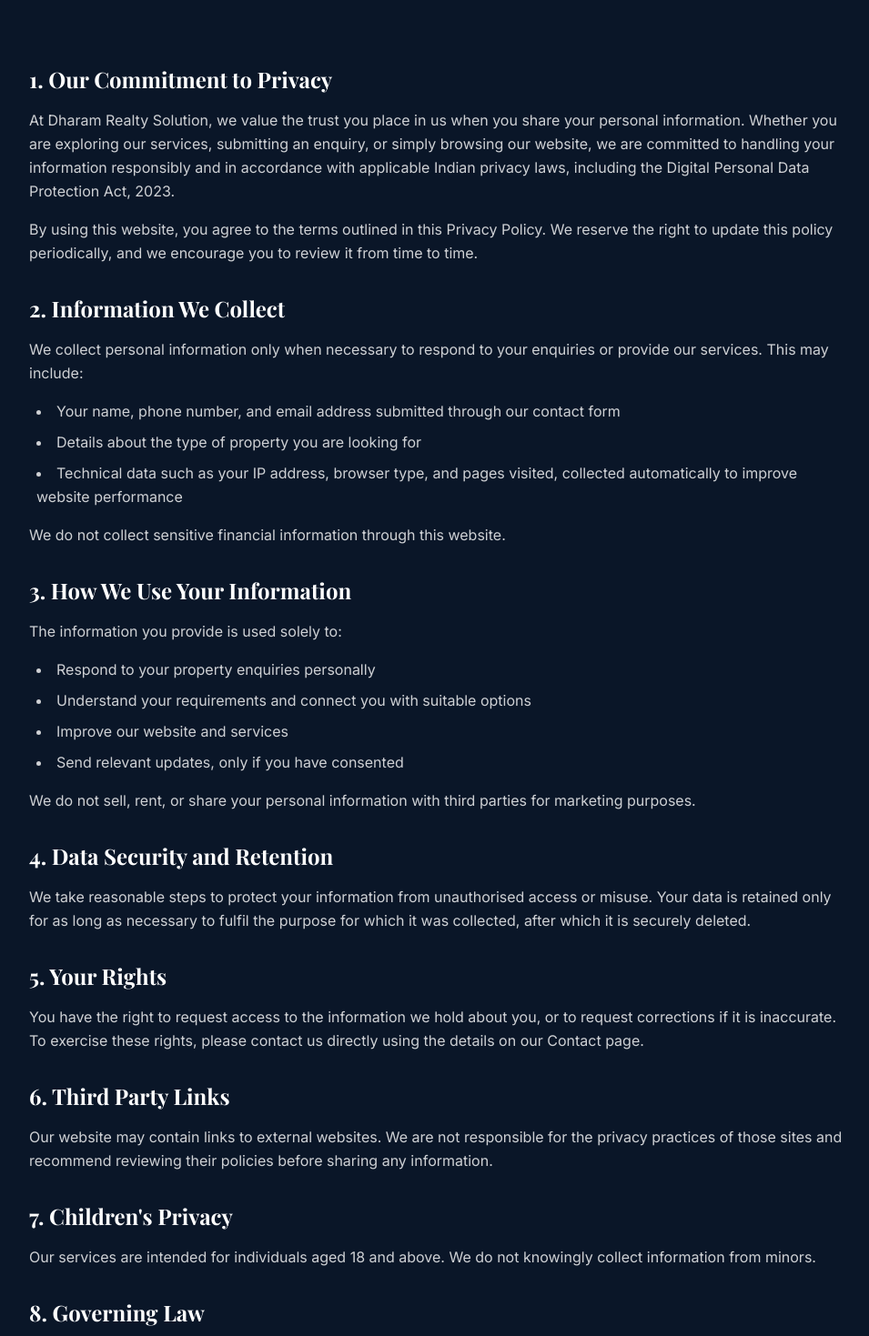
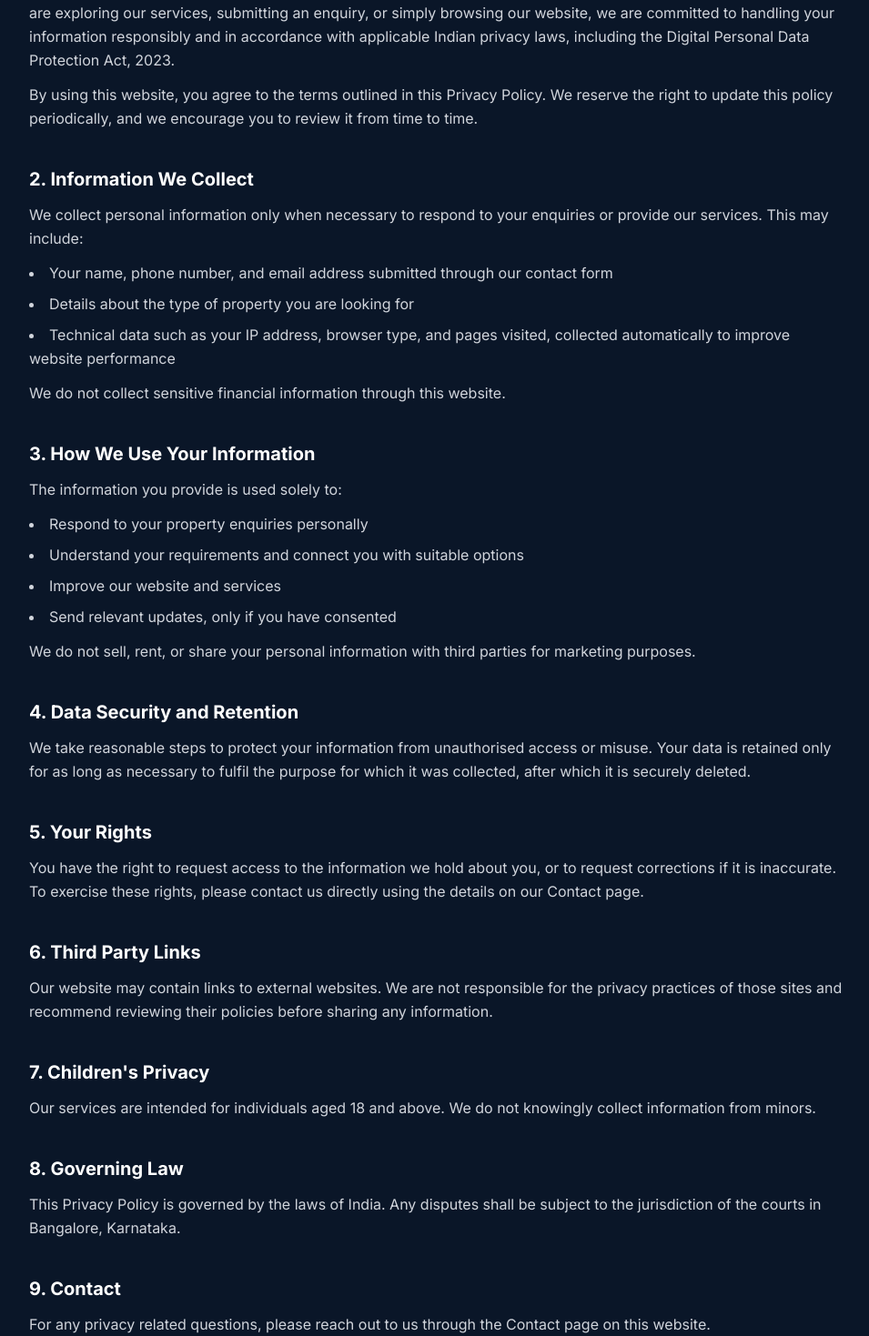
Before and after one commit to jatinjatin05159-pixel/dharamrealtysolutions, a Next.js app in the folder extracted/: page /privacy in a window 1280 px wide. Shown: the part 321-1790 px from the top of the page at 91% size, without its empty margins (160-1115 px from the left). Built offline with nearby package versions, Linux system fonts and the light colour scheme; a web font is replaced by a local one.

Commit message:
Update page.tsx

```diff
--- a/extracted/app/privacy/page.tsx
+++ b/extracted/app/privacy/page.tsx
@@ -1,116 +1,84 @@
-import { Navbar } from "@/components/navbar"
-import { Footer } from "@/components/footer"
+import { Navbar } from "@/components/navbar";
+import { Footer } from "@/components/footer";
 
 export default function PrivacyPage() {
   return (
     <main className="min-h-screen bg-[#0a1628]">
       <Navbar />
-
-      {/* Hero Section */}
-      <section className="pt-32 pb-12 md:pt-40 md:pb-16">
+      <section className="pt-32 pb-16">
         <div className="container mx-auto px-4">
           <div className="max-w-4xl mx-auto">
-            <h1 className="text-4xl md:text-5xl font-bold text-white font-serif mb-4">
+            <h1 className="text-4xl font-bold text-white font-serif mb-4">
               Privacy Policy
             </h1>
-            <p className="text-white/60">Effective Date: 1st May 2026</p>
-          </div>
-        </div>
-      </section>
+            <p className="text-[#c9a84c] mb-12">Effective Date: 1st May 2026</p>
 
-      {/* Content Section */}
-      <section className="py-12 md:py-20">
-        <div className="container mx-auto px-4">
-          <div className="max-w-4xl mx-auto space-y-8 text-white/80 leading-relaxed">
+            <div className="space-y-10 text-gray-300 leading-relaxed">
 
-            <div className="space-y-4">
-              <h2 className="text-2xl font-bold text-white font-serif">1. Our Commitment to Privacy</h2>
-              <p>
-                At Dharam Realty Solution, we value the trust you place in us when you share your personal information. Whether you are exploring our services, submitting an enquiry, or simply browsing our website, we are committed to handling your information responsibly and in accordance with applicable Indian privacy laws, including the Digital Personal Data Protection Act, 2023.
-              </p>
-              <p>
-                By using this website, you agree to the terms outlined in this Privacy Policy. We reserve the right to update this policy periodically, and we encourage you to review it from time to time.
-              </p>
+              <div>
+                <h2 className="text-xl font-bold text-white mb-3">1. Our Commitment to Privacy</h2>
+                <p>At Dharam Realty Solution, we value the trust you place in us when you share your personal information. Whether you are exploring our services, submitting an enquiry, or simply browsing our website, we are committed to handling your information responsibly and in accordance with applicable Indian privacy laws, including the Digital Personal Data Protection Act, 2023.</p>
+                <p className="mt-3">By using this website, you agree to the terms outlined in this Privacy Policy. We reserve the right to update this policy periodically, and we encourage you to review it from time to time.</p>
               </div>
 
-            <div className="space-y-4">
-              <h2 className="text-2xl font-bold text-white font-serif">2. Information We Collect</h2>
-              <p>
-                We collect personal information only when necessary to respond to your enquiries or provide our services. This may include:
-              </p>
-              <ul className="list-disc list-inside space-y-2 ml-2">
+              <div>
+                <h2 className="text-xl font-bold text-white mb-3">2. Information We Collect</h2>
+                <p>We collect personal information only when necessary to respond to your enquiries or provide our services. This may include:</p>
+                <ul className="list-disc list-inside mt-3 space-y-2">
                   <li>Your name, phone number, and email address submitted through our contact form</li>
                   <li>Details about the type of property you are looking for</li>
                   <li>Technical data such as your IP address, browser type, and pages visited, collected automatically to improve website performance</li>
                 </ul>
-              <p>
-                We do not collect sensitive financial information through this website.
-              </p>
+                <p className="mt-3">We do not collect sensitive financial information through this website.</p>
               </div>
 
-            <div className="space-y-4">
-              <h2 className="text-2xl font-bold text-white font-serif">3. How We Use Your Information</h2>
-              <p>
-                The information you provide is used solely to:
-              </p>
-              <ul className="list-disc list-inside space-y-2 ml-2">
+              <div>
+                <h2 className="text-xl font-bold text-white mb-3">3. How We Use Your Information</h2>
+                <p>The information you provide is used solely to:</p>
+                <ul className="list-disc list-inside mt-3 space-y-2">
                   <li>Respond to your property enquiries personally</li>
                   <li>Understand your requirements and connect you with suitable options</li>
                   <li>Improve our website and services</li>
                   <li>Send relevant updates, only if you have consented</li>
                 </ul>
-              <p>
-                We do not sell, rent, or share your personal information with third parties for marketing purposes.
-              </p>
+                <p className="mt-3">We do not sell, rent, or share your personal information with third parties for marketing purposes.</p>
               </div>
 
-            <div className="space-y-4">
-              <h2 className="text-2xl font-bold text-white font-serif">4. Data Security and Retention</h2>
-              <p>
-                We take reasonable steps to protect your information from unauthorised access or misuse. Your data is retained only for as long as necessary to fulfil the purpose for which it was collected, after which it is securely deleted.
-              </p>
+              <div>
+                <h2 className="text-xl font-bold text-white mb-3">4. Data Security and Retention</h2>
+                <p>We take reasonable steps to protect your information from unauthorised access or misuse. Your data is retained only for as long as necessary to fulfil the purpose for which it was collected, after which it is securely deleted.</p>
               </div>
 
-            <div className="space-y-4">
-              <h2 className="text-2xl font-bold text-white font-serif">5. Your Rights</h2>
-              <p>
-                You have the right to request access to the information we hold about you, or to request corrections if it is inaccurate. To exercise these rights, please contact us directly using the details on our Contact page.
-              </p>
+              <div>
+                <h2 className="text-xl font-bold text-white mb-3">5. Your Rights</h2>
+                <p>You have the right to request access to the information we hold about you, or to request corrections if it is inaccurate. To exercise these rights, please contact us directly using the details on our Contact page.</p>
               </div>
 
-            <div className="space-y-4">
-              <h2 className="text-2xl font-bold text-white font-serif">6. Third Party Links</h2>
-              <p>
-                Our website may contain links to external websites. We are not responsible for the privacy practices of those sites and recommend reviewing their policies before sharing any information.
-              </p>
+              <div>
+                <h2 className="text-xl font-bold text-white mb-3">6. Third Party Links</h2>
+                <p>Our website may contain links to external websites. We are not responsible for the privacy practices of those sites and recommend reviewing their policies before sharing any information.</p>
               </div>
 
-            <div className="space-y-4">
-              <h2 className="text-2xl font-bold text-white font-serif">7. Children's Privacy</h2>
-              <p>
-                Our services are intended for individuals aged 18 and above. We do not knowingly collect information from minors.
-              </p>
+              <div>
+                <h2 className="text-xl font-bold text-white mb-3">7. Children's Privacy</h2>
+                <p>Our services are intended for individuals aged 18 and above. We do not knowingly collect information from minors.</p>
               </div>
 
-            <div className="space-y-4">
-              <h2 className="text-2xl font-bold text-white font-serif">8. Governing Law</h2>
-              <p>
-                This Privacy Policy is governed by the laws of India. Any disputes shall be subject to the jurisdiction of the courts in Bangalore, Karnataka.
-              </p>
+              <div>
+                <h2 className="text-xl font-bold text-white mb-3">8. Governing Law</h2>
+                <p>This Privacy Policy is governed by the laws of India. Any disputes shall be subject to the jurisdiction of the courts in Bangalore, Karnataka.</p>
               </div>
 
-            <div className="space-y-4">
-              <h2 className="text-2xl font-bold text-white font-serif">9. Contact</h2>
-              <p>
-                For any privacy related questions, please reach out to us through the Contact page on this website.
-              </p>
+              <div>
+                <h2 className="text-xl font-bold text-white mb-3">9. Contact</h2>
+                <p>For any privacy related questions, please reach out to us through the Contact page on this website.</p>
               </div>
 
             </div>
           </div>
+        </div>
       </section>
-
       <Footer />
     </main>
-  )
+  );
 }
```
Lines whose indentation alone changed are shown as unchanged.
